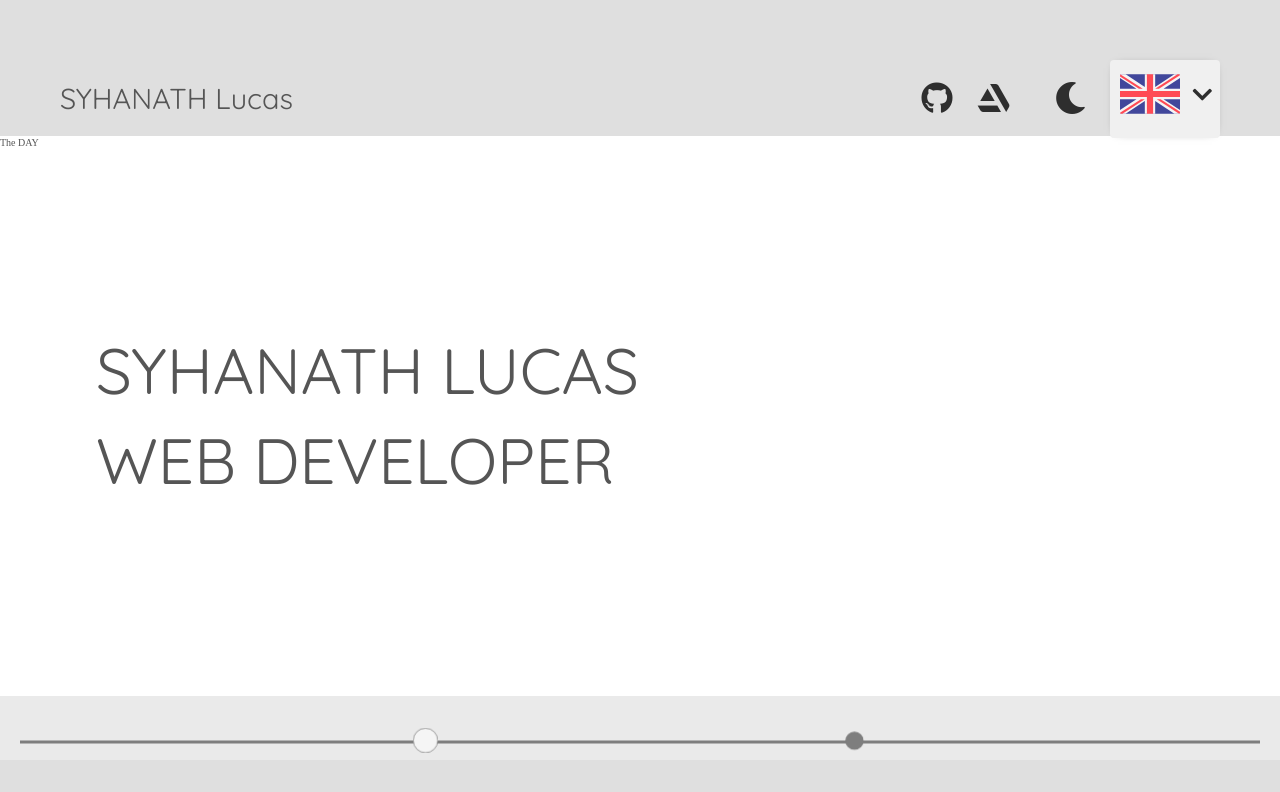
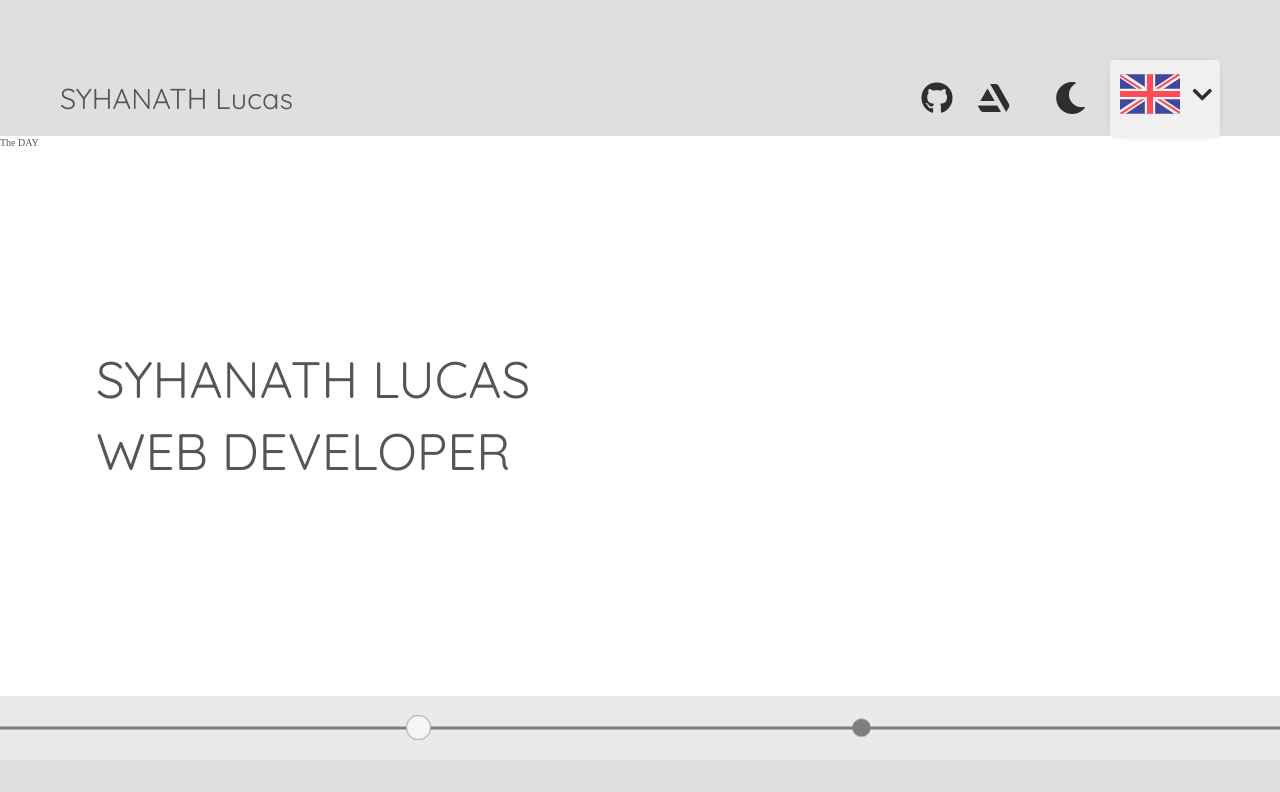
Before and after one commit to Soldat8889/portfolio, a React (Create React App) app: page /#0 in a window 1280 px wide. Shown: the top 792 px of the page. Built offline with nearby package versions, Linux system fonts and the light colour scheme.

Commit message:
Modify absolute position of the Slider

```diff
--- a/src/components/Slider.js
+++ b/src/components/Slider.js
@@ -15,7 +15,12 @@ function Slider() {
     const [status, setStatus] = useState("static");
 
     useEffect(function componentDidMount() {
+        const pageContent = document.querySelector(".page-content");
+
+        pageContent.classList.add("page-fullscreen");
         setMaxSlide(-Math.abs(document.getElementById("Slider").children.length) + 1);
+
+        return () => pageContent.classList.remove("page-fullscreen");
     }, []);
 
     useEffect(function hashToSlide() {
--- a/src/styles/scss/layouts/_slider.scss
+++ b/src/styles/scss/layouts/_slider.scss
@@ -1,6 +1,7 @@
 .Slider {
+    position: absolute;
+    top: 52%;
     height: 70vh;
-    margin-top: 52vh;
 
     background-color: $--main-bg-color;
     background-color: var(--main-bg-color);
@@ -9,6 +10,10 @@
         color $lo_tr cubic-bezier(0.645, 0.045, 0.355, 1) 0s,
         background-color $lo_tr cubic-bezier(0.645, 0.045, 0.355, 1) 0s,
         transform $lo_tr cubic-bezier(0.645, 0.045, 0.355, 1) 0s;
+
+    &_template {
+        width: 100%;
+    }
 
     &_wrapper {
         position: relative;
@@ -46,7 +51,7 @@
         transform: translateY(-50%);
 
         &_text {
-            font-size: 4rem;
+            font-size: 4vw;
             font-family: $title_font;
             text-transform: uppercase;
         }
@@ -79,7 +84,6 @@
             position: fixed;
             bottom: 5vh;
             left: 0;
-            padding: 20px 20px;
             width: 100vw;
             height: 8vh;
 
@@ -93,6 +97,8 @@
             display: flex;
             justify-content: space-evenly;
             align-items: center;
+            width: 100%;
+            height: 100%;
             position: relative;
 
             &::after {
--- a/src/styles/scss/modules/_page.scss
+++ b/src/styles/scss/modules/_page.scss
@@ -14,6 +14,10 @@
 	z-index: 1;
 }
 
+.page-fullscreen {
+	min-height: 100vh;
+}
+
 .container {
     display: flex;
     flex-direction: column;
```
